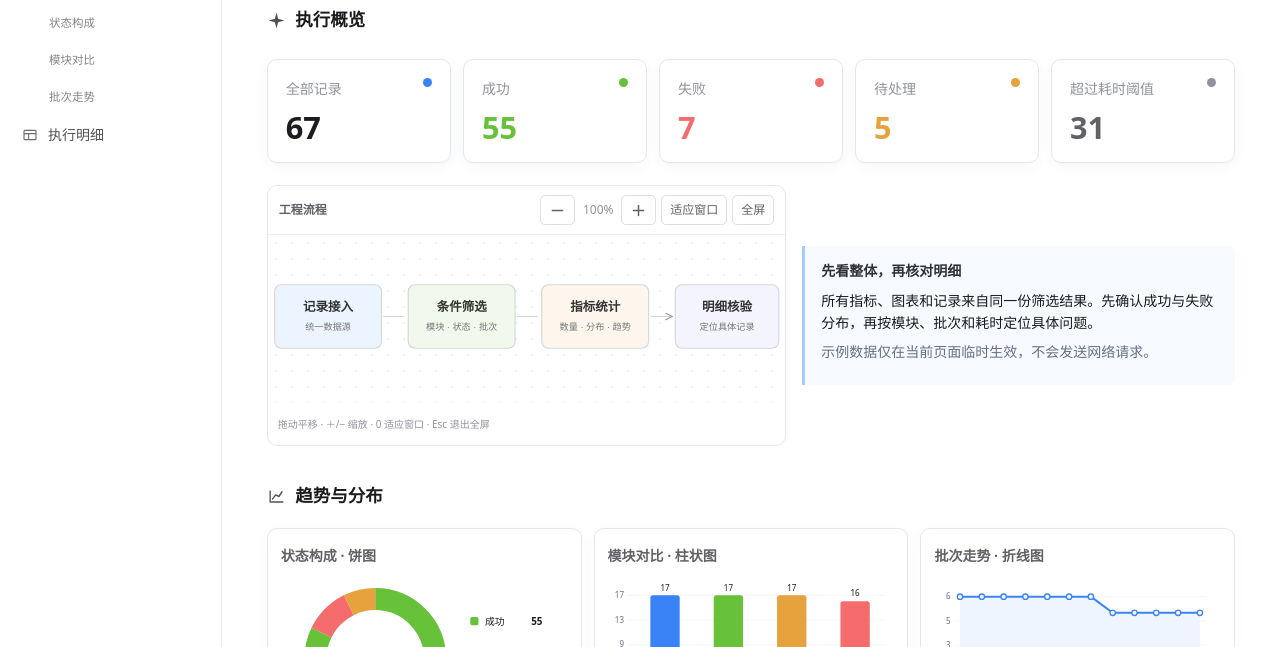
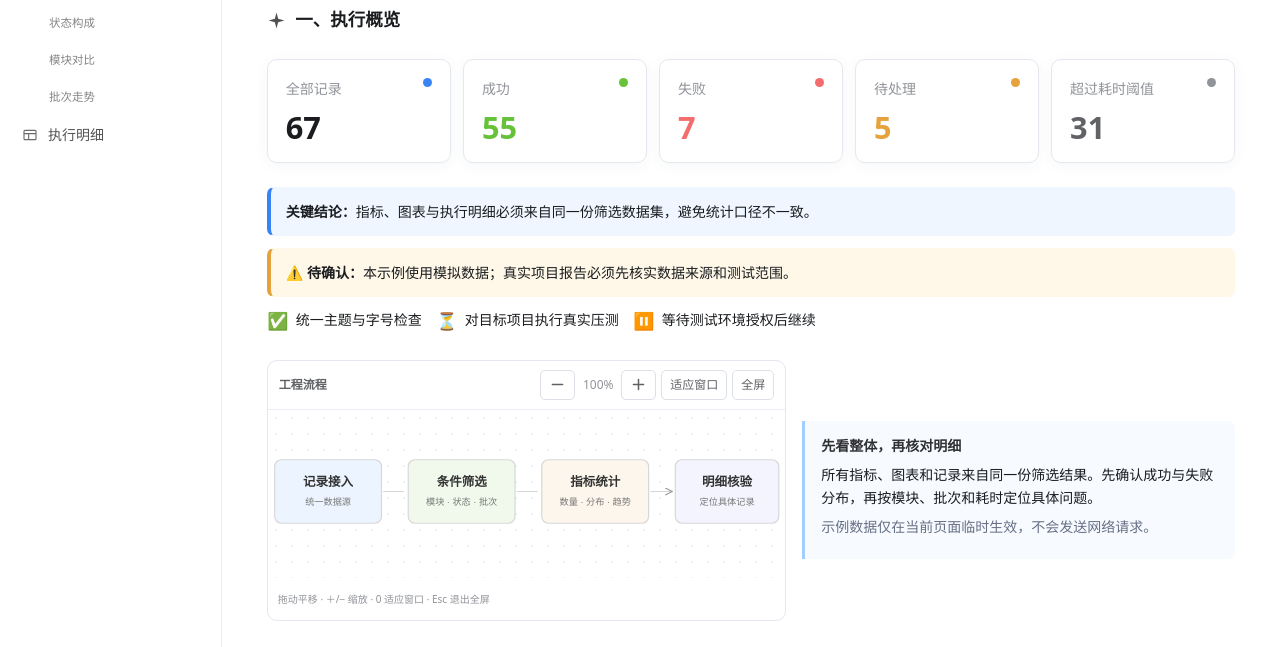
Before and after one commit to yeqiana/gen-ui, a plain HTML site: page demo/report.html in a window 1280 px wide. Shown: the part 153-800 px from the top of the page. Drawn offline with Linux system fonts and the light colour scheme.

Commit message:
feat: 完善报告强调、编号与任务状态图标规范
GEN-UI规范,HTML报告,自动化测试

GEN-UI

```diff
--- a/demo/report.css
+++ b/demo/report.css
@@ -57,7 +57,7 @@ p { margin: 7px 0; }
 .action-hint { font-size: .77rem; color: #777777; padding: 2px 6px; border-radius: 4px; background: #f5f5f5; }
 .jump { scroll-margin-top: 32px; }
 section { margin-top: 27px; }
-.section-title { display: flex; align-items: baseline; justify-content: space-between; gap: 12px;
+ .section-title { display: flex; align-items: baseline; justify-content: space-between; gap: 12px;
   border-bottom: 1px solid var(--line); padding-bottom: 11px; margin-bottom: 15px; flex-wrap: wrap; }
 .metrics { display: grid; grid-template-columns: repeat(5, minmax(0, 1fr)); padding: 8px 0 15px; margin: 0; }
 .metric { min-width: 0; padding: 7px 17px; border-right: 1px solid var(--line); }
@@ -212,6 +212,17 @@ dialog.drawer { position: fixed; margin: 0 0 0 auto; right: 0; top: 0; bottom: 0
   .nav-toggle { padding-inline: 7px; }
 }
 
+/* Semantic emphasis: tint the content surface, never the heading text. */
+.callout{margin:12px 0;padding:12px 15px;border:1px solid transparent;border-left-width:4px;border-radius:7px;line-height:1.65;color:#1A1C1F}
+.callout--important{background:#EFF6FF;border-left-color:#3A83F7}
+.callout--confirm{background:#FFF8E8;border-left-color:#E6A23C}
+.callout--attention{background:#FFF1F0;border-left-color:#F56C6C}
+.callout--neutral{background:#F5F7FA;border-left-color:#98A2B3}
+blockquote.callout{margin-inline:0}
+.callout strong{font-weight:750}
+.task-state-list{display:flex;gap:14px;flex-wrap:wrap;list-style:none;padding:0;margin:12px 0 18px}
+.task-state-list li{display:flex;align-items:center;gap:7px;color:#1A1C1F}
+.task-state{display:inline-grid;place-items:center;min-width:22px;min-height:22px;font-size:17px;line-height:1}
 /* GEN-UI visual baseline: quiet surfaces, grouped content and a persistent icon rail. */
 .overview-story{display:grid;grid-template-columns:minmax(0,1.2fr) minmax(220px,1fr);gap:24px;align-items:center;padding:12px 0 4px}
 .overview-story img{display:block;width:100%;height:auto}
--- a/demo/report.html
+++ b/demo/report.html
@@ -54,7 +54,7 @@
     </header>
 
     <section id="overview" class="jump" aria-labelledby="overview-heading">
-      <div class="section-title"><h2 id="overview-heading"><img class="section-icon" src="../assets/icons/gen-ui-spark.svg" alt=""> 执行概览</h2></div>
+      <div class="section-title"><h2 id="overview-heading"><img class="section-icon" src="../assets/icons/gen-ui-spark.svg" alt=""> 一、执行概览</h2></div>
       <dl class="metrics">
         <div class="metric"><dt>全部记录</dt><dd id="count-total">—</dd></div>
         <div class="metric positive"><dt>成功</dt><dd id="count-success">—</dd></div>
@@ -62,6 +62,9 @@
         <div class="metric pending"><dt>待处理</dt><dd id="count-pending">—</dd></div>
         <div class="metric slow"><dt>超过耗时阈值</dt><dd id="count-slow">—</dd></div>
       </dl>
+      <div class="callout callout--important" role="note"><strong>关键结论：</strong>指标、图表与执行明细必须来自同一份筛选数据集，避免统计口径不一致。</div>
+      <blockquote class="callout callout--confirm"><strong>⚠️ 待确认：</strong>本示例使用模拟数据；真实项目报告必须先核实数据来源和测试范围。</blockquote>
+      <ul class="task-state-list" aria-label="实施任务状态示例"><li><span class="task-state" role="img" aria-label="已完成" title="已完成">✅</span><span>统一主题与字号检查</span></li><li><span class="task-state" role="img" aria-label="待执行" title="待执行">⏳</span><span>对目标项目执行真实压测</span></li><li><span class="task-state" role="img" aria-label="暂停" title="暂停">⏸️</span><span>等待测试环境授权后继续</span></li></ul>
       <div class="overview-story">
         <div class="flow-panel" id="flow-panel" aria-label="工程数据分析流程图">
   <div class="flow-toolbar"><span class="flow-title">工程流程</span>
@@ -102,16 +105,16 @@
     </section>
 
     <section id="visuals" class="jump" aria-labelledby="visuals-heading">
-      <div class="section-title"><h2 id="visuals-heading"><img class="section-icon" src="../assets/icons/gen-ui-chart.svg" alt=""> 趋势与分布</h2></div>
+      <div class="section-title"><h2 id="visuals-heading"><img class="section-icon" src="../assets/icons/gen-ui-chart.svg" alt=""> 二、趋势与分布</h2></div>
       <div class="chart-layout">
-        <article id="status-distribution" class="chart-section jump"><h3>状态构成 · 饼图</h3><figure id="pie"></figure></article>
-        <article id="module-analysis" class="chart-section jump"><h3>模块对比 · 柱状图</h3><figure id="bar"></figure></article>
-        <article id="batch-trend" class="chart-section jump"><h3>批次走势 · 折线图</h3><figure id="line"></figure></article>
+        <article id="status-distribution" class="chart-section jump"><h3>2.1 状态构成 · 饼图</h3><figure id="pie"></figure></article>
+        <article id="module-analysis" class="chart-section jump"><h3>2.2 模块对比 · 柱状图</h3><figure id="bar"></figure></article>
+        <article id="batch-trend" class="chart-section jump"><h3>2.3 批次走势 · 折线图</h3><figure id="line"></figure></article>
       </div>
     </section>
 
     <section id="records" class="jump" aria-labelledby="records-heading">
-      <div class="section-title"><h2 id="records-heading"><img class="section-icon" src="../assets/icons/gen-ui-table.svg" alt=""> 执行明细</h2></div>
+      <div class="section-title"><h2 id="records-heading"><img class="section-icon" src="../assets/icons/gen-ui-table.svg" alt=""> 三、执行明细</h2></div>
       <div class="toolbar">
         <div class="tab-list" role="tablist" aria-label="内容切换">
           <button type="button" id="tab-records" role="tab" aria-controls="panel-records" aria-selected="true" tabindex="0" class="tab active">
```
Also changed, not shown: tests/chrome-report-smoke.mjs (+3 -0 lines), tests/report.test.mjs (+19 -0 lines), tests/workflow-guard.test.mjs (+7 -0 lines), 5 other files.
